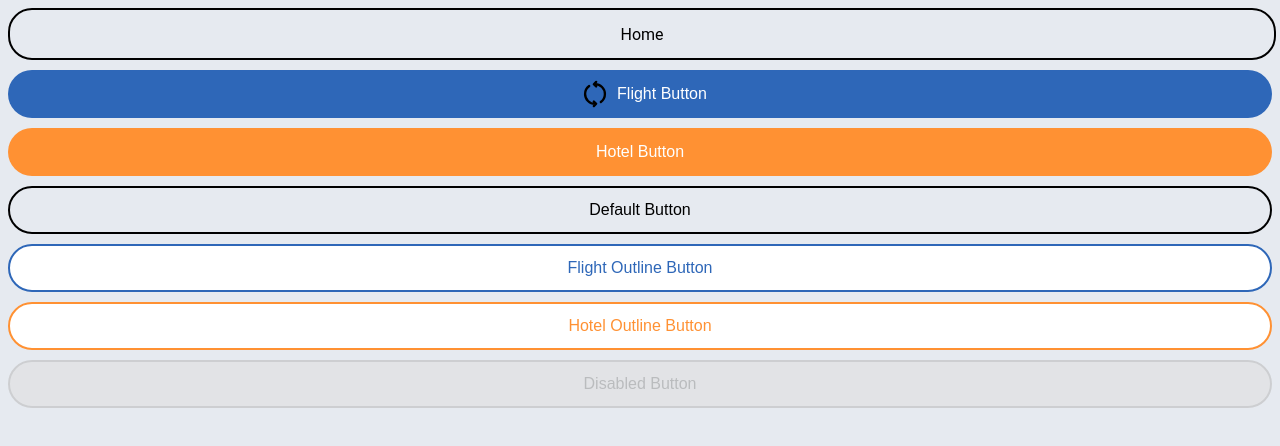
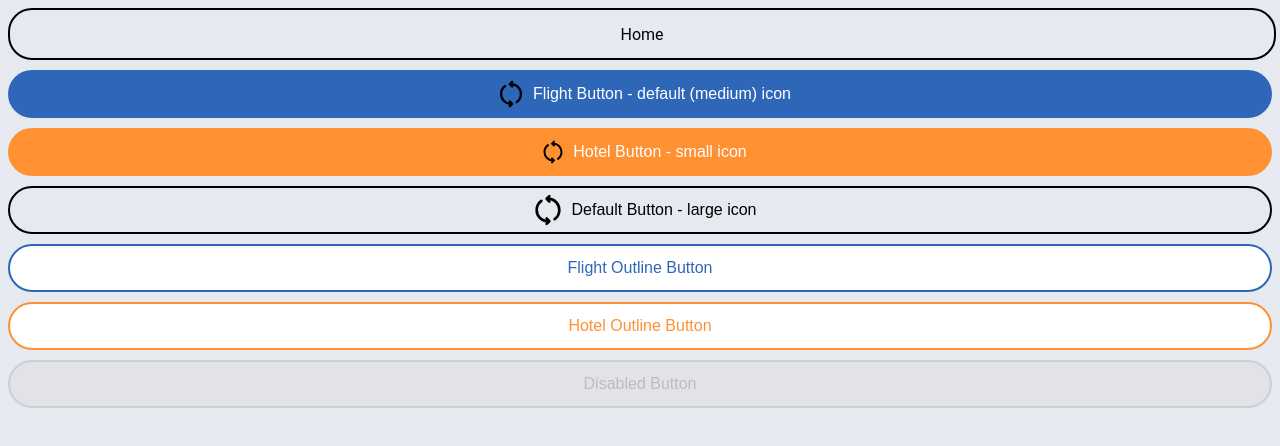
Before and after one commit to Mwiert/miniSpa, a Vue app: page /powerpuffgirls in a window 1280 px wide. Shown: the top 446 px of the page. Built offline with nearby package versions, Linux system fonts and the light colour scheme; a web font is replaced by a local one.

Commit message:
Icon sizes added

```diff
--- a/src/components/UIButton.vue
+++ b/src/components/UIButton.vue
@@ -3,8 +3,8 @@
   <!-- If spinner is not active the icon and the text will be shown-->
   <button class="reisetech-btn" :class="[`reisetech-btn__${btnClassName}`, size]" :disabled="isDisabled"
     v-if="!btnIsRouter">
-    <!-- Icon's name should be the name of the .svg file-->
-    <SvgIcon v-if="icon && !isSpinnerActive" :name="icon" class="icon" />
+    <!-- Icon's name should be the name of the .svg file. iconSize is default m in SvgIcon.vue file.-->
+    <SvgIcon v-if="icon && !isSpinnerActive" :size="btnIconSize" :name="btnIcon" class="icon" />
     <span v-if="isSpinnerActive" class="spinner"></span>
     <span v-else>{{ btnText }}</span>
 
@@ -12,7 +12,7 @@
   <router-link :to="routerUrl" class="reisetech-btn" :class="[`reisetech-btn__${btnClassName}`, size]" replace="button"
     v-else>
     <!-- Icon's name should be the name of the .svg file-->
-    <SvgIcon v-if="icon && !isSpinnerActive" :name="icon" class="icon" />
+    <SvgIcon v-if="icon && !isSpinnerActive" :size="btnIconSize" :name="icon" class="icon" />
     <span v-if="isSpinnerActive" class="spinner"></span>
     <span v-else>{{ btnText }}</span>
   </router-link>
@@ -35,6 +35,7 @@ export default {
     routerUrl: { type: String, Object },
     // icon is the icons on the button if button has one
     icon: String,
+    iconSize: String,
     // isSpinner is checking loading animation for button exist or not
     isSpinnerActive: Boolean,
     // isDisabled is checking button is active or disabled
@@ -49,7 +50,8 @@ export default {
       btnClassName: this.className,
       btnText: this.text,
       btnIcon: this.icon,
-      btnIsRouter: this.isRouter
+      btnIsRouter: this.isRouter,
+      btnIconSize: this.iconSize
     }
   },
   methods: {
--- a/src/pages/PowerPuffGirls.vue
+++ b/src/pages/PowerPuffGirls.vue
@@ -12,14 +12,16 @@
 
     <UIButton className="" text="Home" :isSpinnerActive="loadingStates.home.isLoading"
       :isDisabled="loadingStates.home.isDisabled" @click="setLoadingState('home')" :isRouter="true" routerUrl="/" />
-    <UIButton className="flight" text="Flight Button" :icon="'refresh'"
+    <UIButton className="flight" text="Flight Button - default (medium) icon" :icon="'refresh'"
       :isSpinnerActive="loadingStates.flight.isLoading" :isDisabled="loadingStates.flight.isDisabled"
       @click="setLoadingState('flight')" />
-    <UIButton className="hotel" text="Hotel Button" :isSpinnerActive="loadingStates.hotel.isLoading"
-      :isDisabled="loadingStates.hotel.isDisabled" @click="setLoadingState('hotel')" />
+    <UIButton className="hotel" text="Hotel Button - small icon" :icon="'refresh'" :iconSize="'s'"
+      :isSpinnerActive="loadingStates.hotel.isLoading" :isDisabled="loadingStates.hotel.isDisabled"
+      @click="setLoadingState('hotel')" />
 
-    <UIButton className="reisetech-btn" text="Default Button" :isSpinnerActive="loadingStates.default.isLoading"
-      :isDisabled="loadingStates.default.isDisabled" @click="setLoadingState('default')" />
+    <UIButton className="reisetech-btn" text="Default Button - large icon" :icon="'refresh'" :iconSize="'l'"
+      :isSpinnerActive="loadingStates.default.isLoading" :isDisabled="loadingStates.default.isDisabled"
+      @click="setLoadingState('default')" />
 
     <UIButton className="flight outline" text="Flight Outline Button"
       :isSpinnerActive="loadingStates.flightOutline.isLoading" :isDisabled="loadingStates.flightOutline.isDisabled"
```
